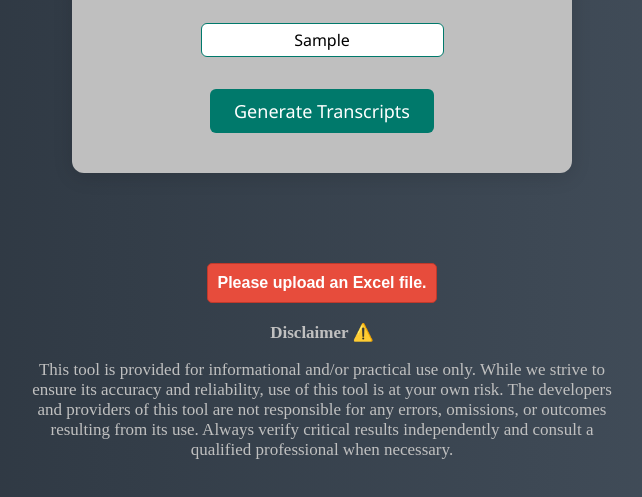
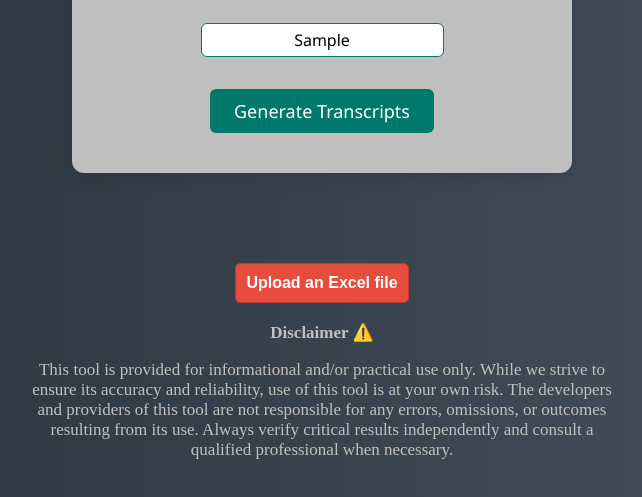
Before and after one commit to Alfie1653/Genie, a plain HTML site: page index.html in a window 1280 px wide. Both pictures are taken after typing "Sample" into the empty fields and a click on the button "Generate Transcripts". Shown: the part 303-800 px from the top of the page, without its empty margins (318-960 px from the left). Drawn offline with nearby package versions, Linux system fonts and the light colour scheme.

Commit message:
Update index.html

```diff
--- a/index.html
+++ b/index.html
@@ -189,7 +189,7 @@
         document.getElementById("generateTranscripts").addEventListener("click", async function() {
             const fileInput = document.getElementById("fileUpload");
             if (!fileInput.files.length) {
-                showError("Please upload an Excel file.");
+                showError("Upload an Excel file");
                 return;
             }
 
```
